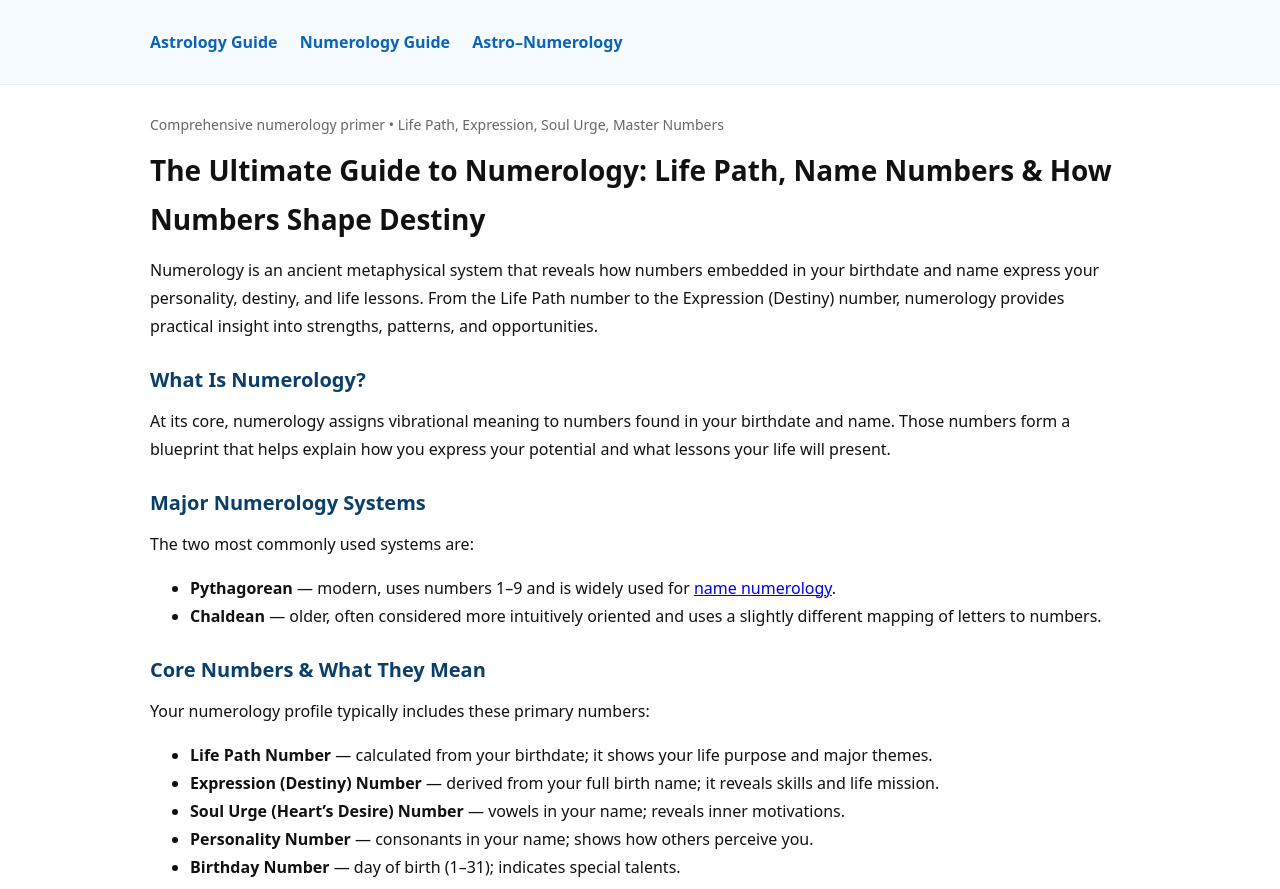
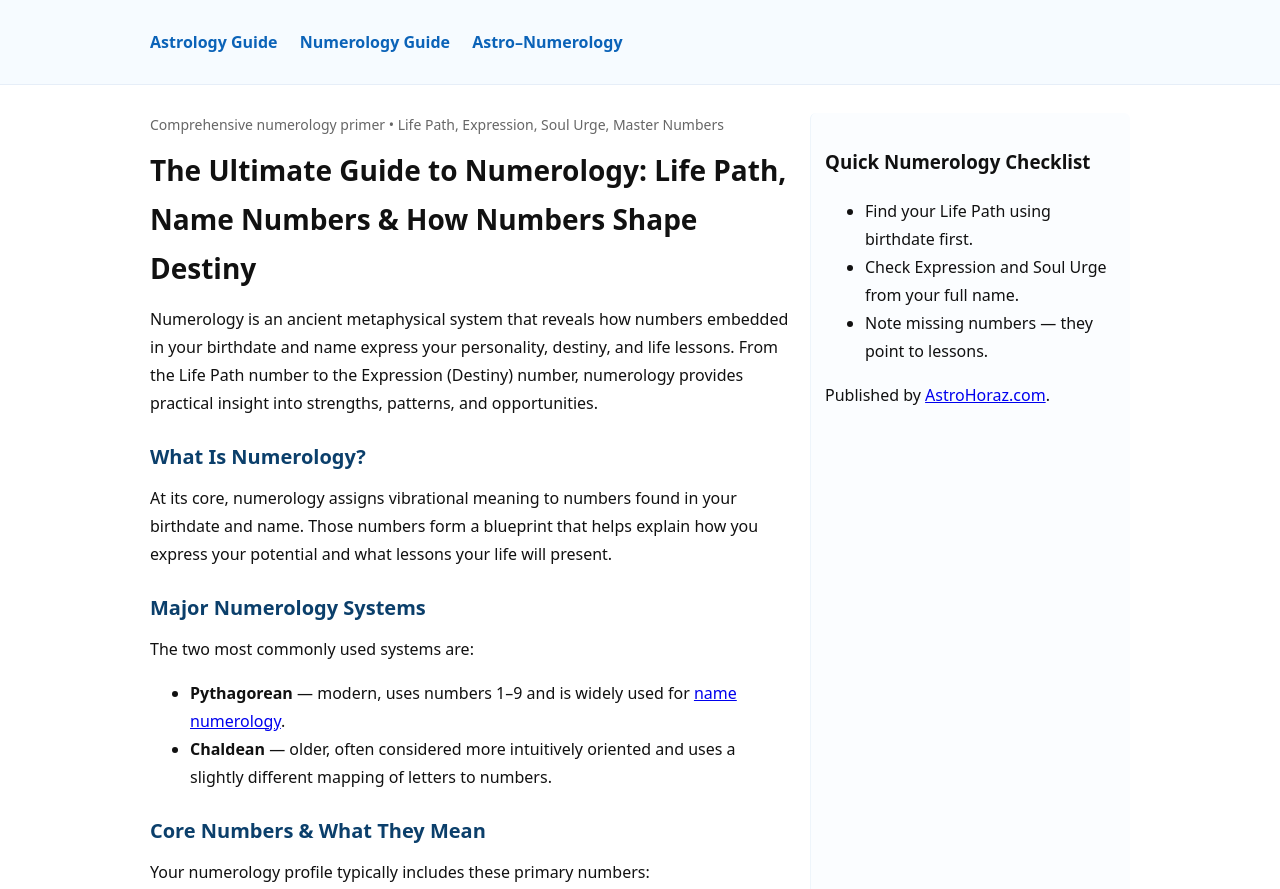
Before and after one commit to AstroHoraZ/resources, a plain HTML site: page astro-articles.html in a window 1280 px wide. Shown: the top 889 px of the page. Drawn offline with Linux system fonts and the light colour scheme.

Commit message:
Update astro-articles.html

```diff
--- a/astro-articles.html
+++ b/astro-articles.html
@@ -39,7 +39,8 @@
   </header>
 
   <main class="wrap">
-    <article class="content">
+     <article class="two">
+      <section>
       <div class="muted">Comprehensive numerology primer • Life Path, Expression, Soul Urge, Master Numbers</div>
       <h1>The Ultimate Guide to Numerology: Life Path, Name Numbers & How Numbers Shape Destiny</h1>
 
@@ -100,7 +101,7 @@
       <p><a class="cta" href="https://www.astrohoraz.com/numerology/full-numerology-chart-calculator" target="_blank" rel="noopener">Full Numerology Chart Calculator</a></p>
       <p class="muted">Also explore name-based tools for lucky spellings and balance numbers:</p>
       <p><a href="https://www.astrohoraz.com/numerology/lucky-name-suggestions" class="cta" target="_blank" rel="noopener">Lucky Name Suggestions</a></p>
-
+      </section>
       <aside>
         <h3>Quick Numerology Checklist</h3>
         <ul>
```
